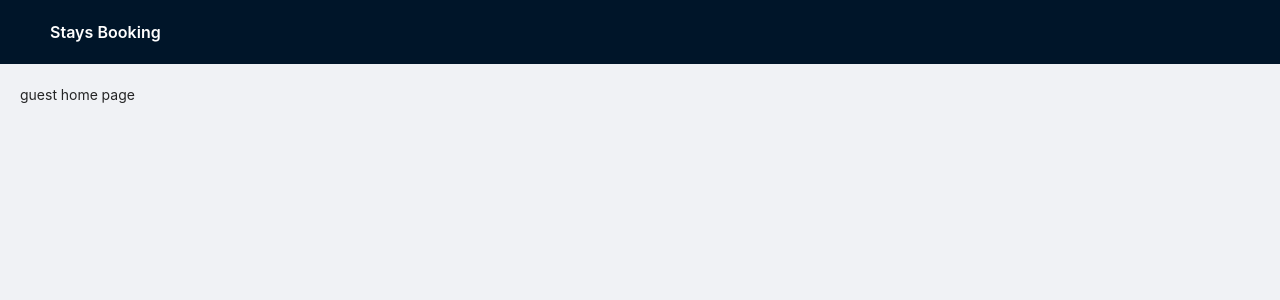
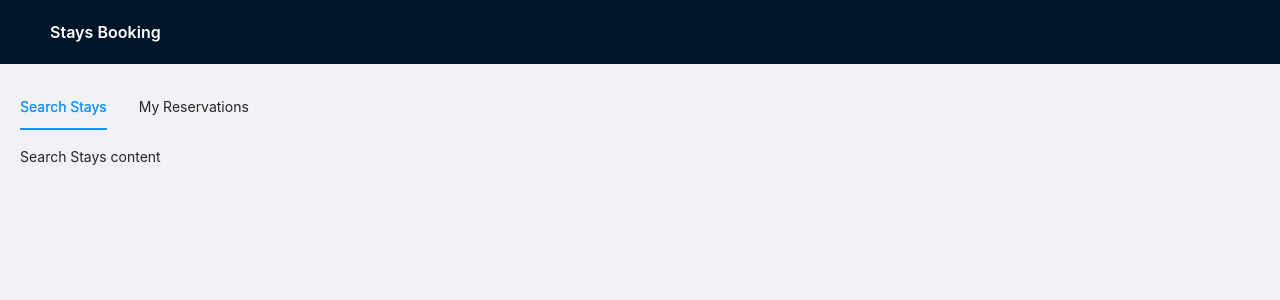
Before and after one commit to Yinhang-Sun/StaysBookingFrontEnd, a React (Create React App) app: page / in a window 1280 px wide. Shown: the top 300 px of the page. Built offline with nearby package versions, Linux system fonts and the light colour scheme.

Commit message:
implement guest home page

```diff
--- a/src/App.js
+++ b/src/App.js
@@ -3,6 +3,7 @@ import { UserOutlined } from "@ant-design/icons";
 import React from "react";
 import LoginPage from "./components/LoginPage";
 import HostHomePage from "./components/HostHomePage";
+import GuestHomePage from "./components/GuestHomePage";
 
 const { Header, Content } = Layout;
 
@@ -47,7 +48,7 @@ class App extends React.Component {
       return <HostHomePage />;
     }
 
-    return <div>guest home page</div>
+    return <GuestHomePage />
   };
 
   userMenu = (
--- /dev/null
+++ b/src/components/GuestHomePage.js
@@ -0,0 +1,21 @@
+import React from "react";
+import { Tabs } from "antd";
+
+const { TabPane } = Tabs;
+
+class GuestHomePage extends React.Component {
+    render() {
+        return(
+            <Tabs defaultActiveKey="1" destroyInactiveTabPane={true}>
+                <TabPane tab="Search Stays" key="1">
+                    Search Stays content
+                </TabPane>
+                <TabPane tab="My Reservations" key="2">
+                    My Reservations Content
+                </TabPane>
+            </Tabs>
+        );
+    }
+}
+
+export default GuestHomePage;
```
